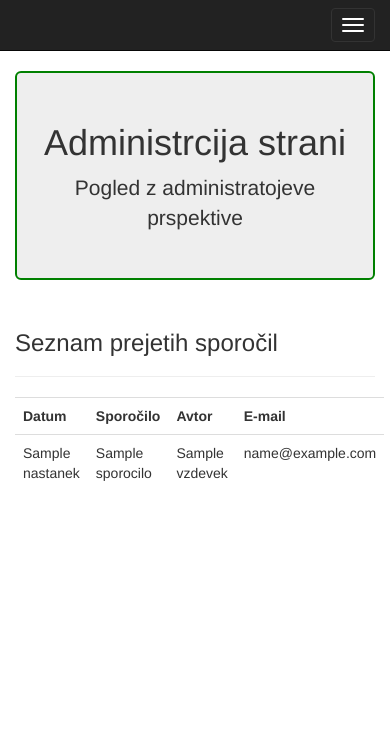
After one commit to jpirih/Homepage, a Python web app: template templates/admin.html in a window 390 px wide. The commit adds this page. Shown: the top 751 px of the page. Run offline with Jinja, Linux system fonts and the light colour scheme; the template is opened without the code that fills it: most values are stand-ins (such as "Sample title", 1, 10 or a date in 2020); some libraries are stand-ins or nearby versions.

Commit message:
Posodobljena Administracija :)

```diff
--- a/main.py
+++ b/main.py
@@ -39,5 +39,6 @@ app = webapp2.WSGIApplication([
     webapp2.Route('/registracija', RegistracijaHandler),
     webapp2.Route('/login', LoginHndler, name='login'),
     webapp2.Route('/login-sistem', PrijavljenHandler),
-    webapp2.Route('/prijavi-se', site_handlers.PrijavaHandler, name="prijava")
+    webapp2.Route('/prijavi-se', site_handlers.PrijavaHandler, name="prijava"),
+    webapp2.Route('/admin', site_handlers.AdminHandler),
 ], debug=True)
--- /dev/null
+++ b/templates/admin.html
@@ -0,0 +1,38 @@
+{% extends "base.html" %}
+
+{% block title %} Skrbinški pregled {% endblock title %}
+{% block admin %}active{% endblock admin %}
+
+{% block naslov %} Administrcija strani {% endblock naslov %}
+{% block opis %} Pogled z administratojeve prspektive {% endblock opis %}
+
+{% block vsebina %}
+    <div class="row">
+        <div class="col-sm-12">
+            <h3> Seznam prejetih sporočil </h3>
+            <hr>
+        </div>
+    </div>
+    <div class="row">
+        <div class="col-sm-8 col-sm-offset-2">
+            <table class="table">
+                <tr>
+                    <th>Datum</th>
+                    <th>Sporočilo</th>
+                    <th>Avtor</th>
+                    <th>E-mail</th>
+                </tr>
+                {% for sporocilo in seznam %}
+                <tr>
+                    <td>{{ sporocilo.nastanek }}</td>
+                    <td>{{ sporocilo.sporocilo }}</td>
+                    <td>{{ sporocilo.vzdevek }}</td>
+                    <td>{{ sporocilo.email }}</td>
+                </tr>
+                {% endfor %}
+            </table>
+        </div>
+    </div>
+{% endblock vsebina %}
+
+{% block admin_sp %}active{% endblock admin_sp %}
--- a/templates/base.html
+++ b/templates/base.html
@@ -37,6 +37,7 @@
                     <li class="{%block aktivnost%}{%endblock aktivnost%}"><a href="/activities">Aktivnosti</a></li>
                     <li class="{% block projekti%}{%endblock projekti%}"><a href="/projects">Projekti</a></li>
                     <li class="{% block kontakt%}{%endblock kontakt%}"><a href="/contact">Kontakt</a></li>
+                    <li class="{% block admin %}{% endblock admin%}"><a href="/admin">Administracija</a></li>
                 </ul>
             </div>
         </div>
@@ -72,6 +73,7 @@
                     <li class="{%block aktivnost_sp%}{%endblock aktivnost_sp%}"><a href="/activities">Aktivnosti</a></li>
                     <li class="{% block projekti_sp%}{%endblock projekti_sp%}"><a href="/projects">Projekti</a></li>
                     <li class="{% block kontakt_sp%}{%endblock kontakt_sp%}"><a href="/contact">Kontakt</a></li>
+                    <li class="{% block admin_sp %}{% endblock admin_sp %}"><a href="/admin">Administracija</a></li>
                 </ul>
             </div>
         </div>
```
Also changed, not shown: site_handlers.py (+11 -0 lines), models.py (line endings or trailing spaces).
